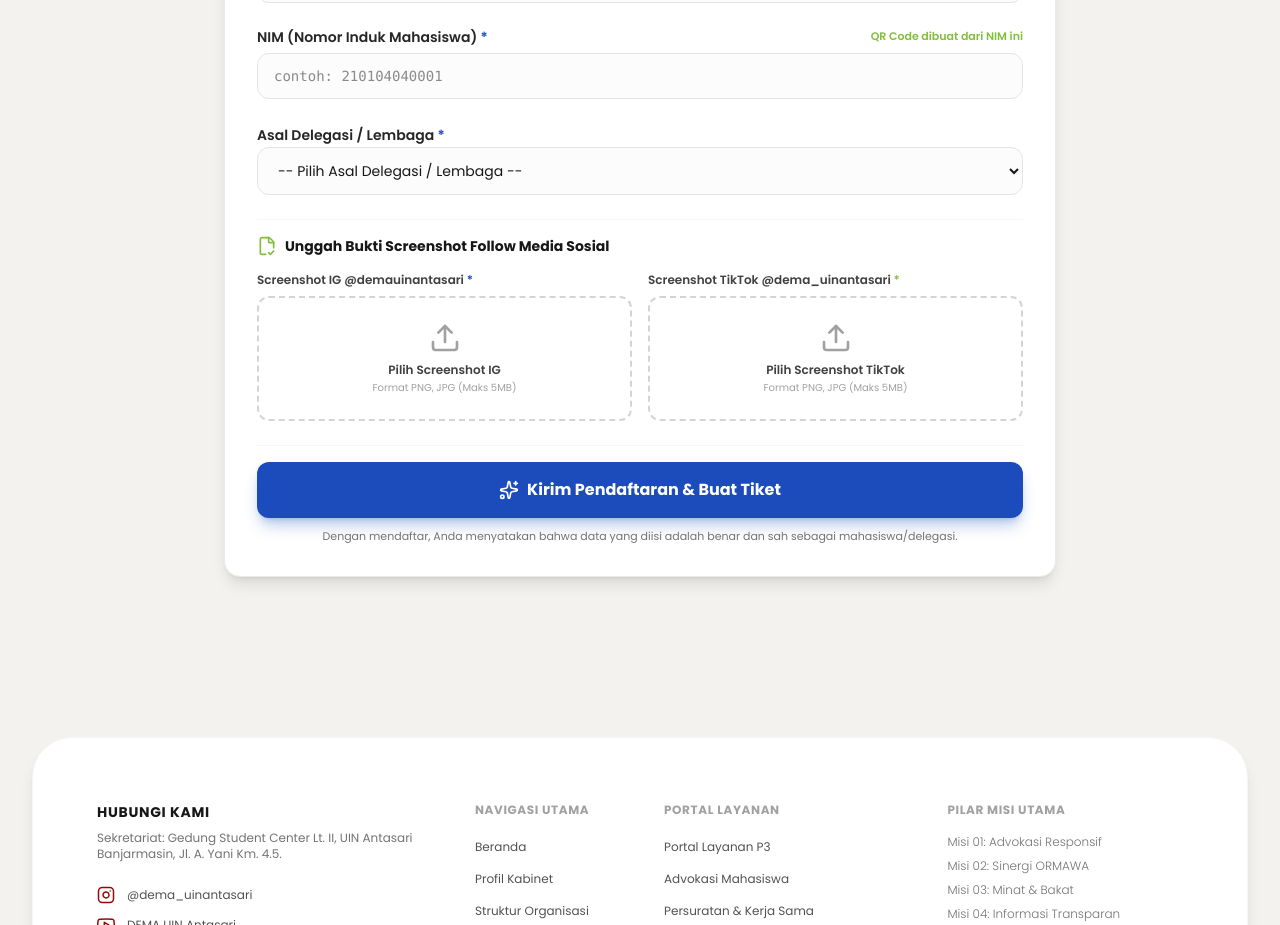
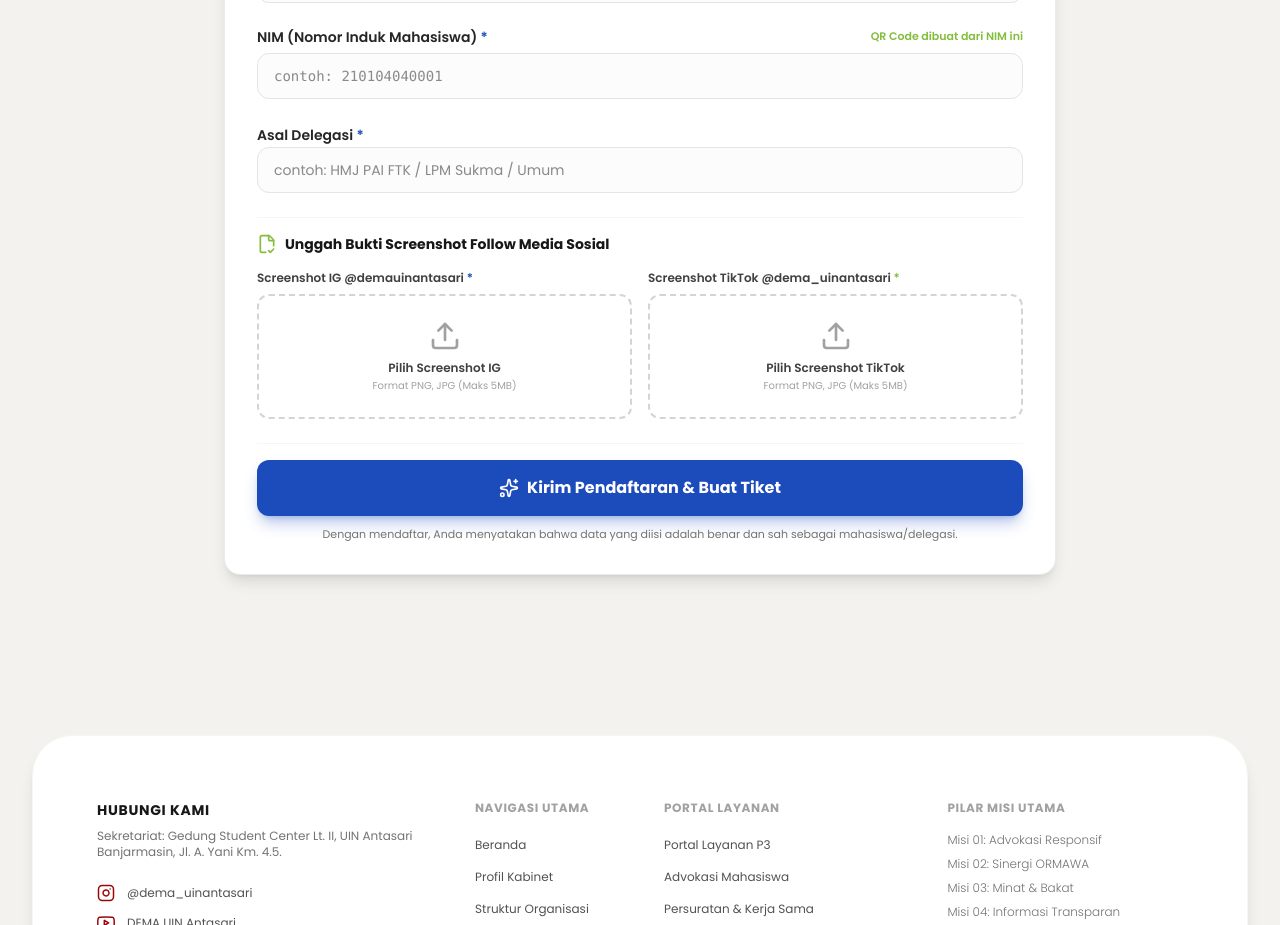
Before and after one commit to ihsanelfikrie/dema-uinantasari-web, a Next.js app: page /event/antasari-media-lab in a window 1280 px wide. Shown: the part 1440-2365 px from the top of the page. Built offline with nearby package versions, Linux system fonts and the light colour scheme.

Commit message:
feat: change delegasi field to manual text input

```diff
--- a/src/app/event/antasari-media-lab/page.tsx
+++ b/src/app/event/antasari-media-lab/page.tsx
@@ -42,7 +42,6 @@ export default function AntasariMediaLabPage() {
   const [nama, setNama] = useState("");
   const [nim, setNim] = useState("");
   const [delegasi, setDelegasi] = useState("");
-  const [customDelegasi, setCustomDelegasi] = useState("");
 
   // File Upload State
   const [igFile, setIgFile] = useState<File | null>(null);
@@ -171,9 +170,9 @@ export default function AntasariMediaLabPage() {
       return;
     }
 
-    const finalDelegasi = delegasi === "Lainnya" ? customDelegasi.trim() : delegasi.trim();
+    const finalDelegasi = delegasi.trim();
     if (!finalDelegasi) {
-      setErrorMsg("Harap pilih atau sebutkan Asal Delegasi / Lembaga Anda.");
+      setErrorMsg("Harap isi Asal Delegasi Anda.");
       return;
     }
 
@@ -290,7 +289,6 @@ export default function AntasariMediaLabPage() {
       setNama("");
       setNim("");
       setDelegasi("");
-      setCustomDelegasi("");
       setIgFile(null);
       setIgPreview("");
       setTiktokFile(null);
@@ -298,20 +296,6 @@ export default function AntasariMediaLabPage() {
       window.scrollTo({ top: 0, behavior: "smooth" });
     }
   };
-
-  const delegationOptions = [
-    "Fakultas Tarbiyah dan Keguruan (FTK)",
-    "Fakultas Syariah (FS)",
-    "Fakultas Ushuluddin dan Humaniora (FUH)",
-    "Fakultas Ekonomi dan Bisnis Islam (FEBI)",
-    "Fakultas Dakwah dan Ilmu Komunikasi (FDIK)",
-    "Pascasarjana UIN Antasari",
-    "Unit Kegiatan Mahasiswa (UKM/UKK)",
-    "Himpunan Mahasiswa Jurusan (HMJ/HMP)",
-    "Pengurus Lembaga / DEMA / SEMA",
-    "Umum / Mahasiswa Aktif UIN Antasari",
-    "Lainnya",
-  ];
 
   return (
     <main suppressHydrationWarning className="min-h-screen bg-[#F4F2EF] dark:bg-[#0c0505] text-neutral-900 dark:text-neutral-100 transition-colors pb-24 pt-20 sm:pt-24">
@@ -559,32 +543,16 @@ export default function AntasariMediaLabPage() {
               {/* Asal Delegasi */}
               <div className="space-y-1.5">
                 <label className="text-xs sm:text-sm font-semibold text-neutral-800 dark:text-neutral-200">
-                  Asal Delegasi / Lembaga <span className="text-[#1C4BBC]">*</span>
+                  Asal Delegasi <span className="text-[#1C4BBC]">*</span>
                 </label>
-                <select
+                <input
+                  type="text"
                   required
                   value={delegasi}
                   onChange={(e) => setDelegasi(e.target.value)}
-                  className="w-full px-4 py-3 rounded-xl border border-neutral-200 dark:border-neutral-700 bg-neutral-50/50 dark:bg-neutral-900 text-sm text-neutral-900 dark:text-white focus:outline-none focus:ring-2 focus:ring-[#1C4BBC] focus:border-transparent transition-all cursor-pointer"
-                >
-                  <option value="" disabled>-- Pilih Asal Delegasi / Lembaga --</option>
-                  {delegationOptions.map((opt) => (
-                    <option key={opt} value={opt}>{opt}</option>
-                  ))}
-                </select>
-
-                {delegasi === "Lainnya" && (
-                  <div className="mt-2">
-                    <input
-                      type="text"
-                      required
-                      value={customDelegasi}
-                      onChange={(e) => setCustomDelegasi(e.target.value)}
-                      placeholder="Sebutkan nama organisasi / komunitas / jurusan Anda"
-                      className="w-full px-4 py-3 rounded-xl border border-neutral-200 dark:border-neutral-700 bg-neutral-50/50 dark:bg-neutral-900 text-sm text-neutral-900 dark:text-white focus:outline-none focus:ring-2 focus:ring-[#1C4BBC]"
-                    />
-                  </div>
-                )}
+                  placeholder="contoh: HMJ PAI FTK / LPM Sukma / Umum"
+                  className="w-full px-4 py-3 rounded-xl border border-neutral-200 dark:border-neutral-700 bg-neutral-50/50 dark:bg-neutral-900 text-sm text-neutral-900 dark:text-white focus:outline-none focus:ring-2 focus:ring-[#1C4BBC] focus:border-transparent transition-all"
+                />
               </div>
 
               {/* ── BUKTI SCREENSHOT UPLOADS ── */}
```
